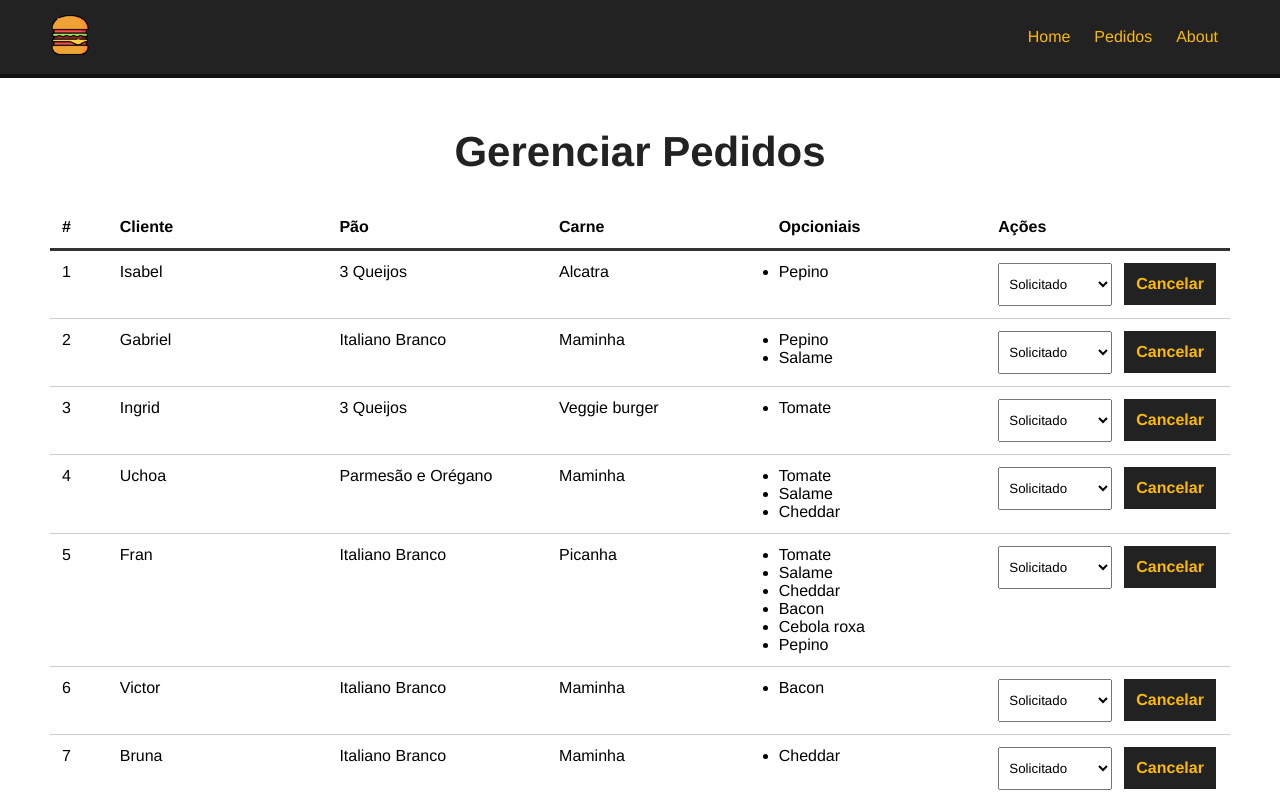
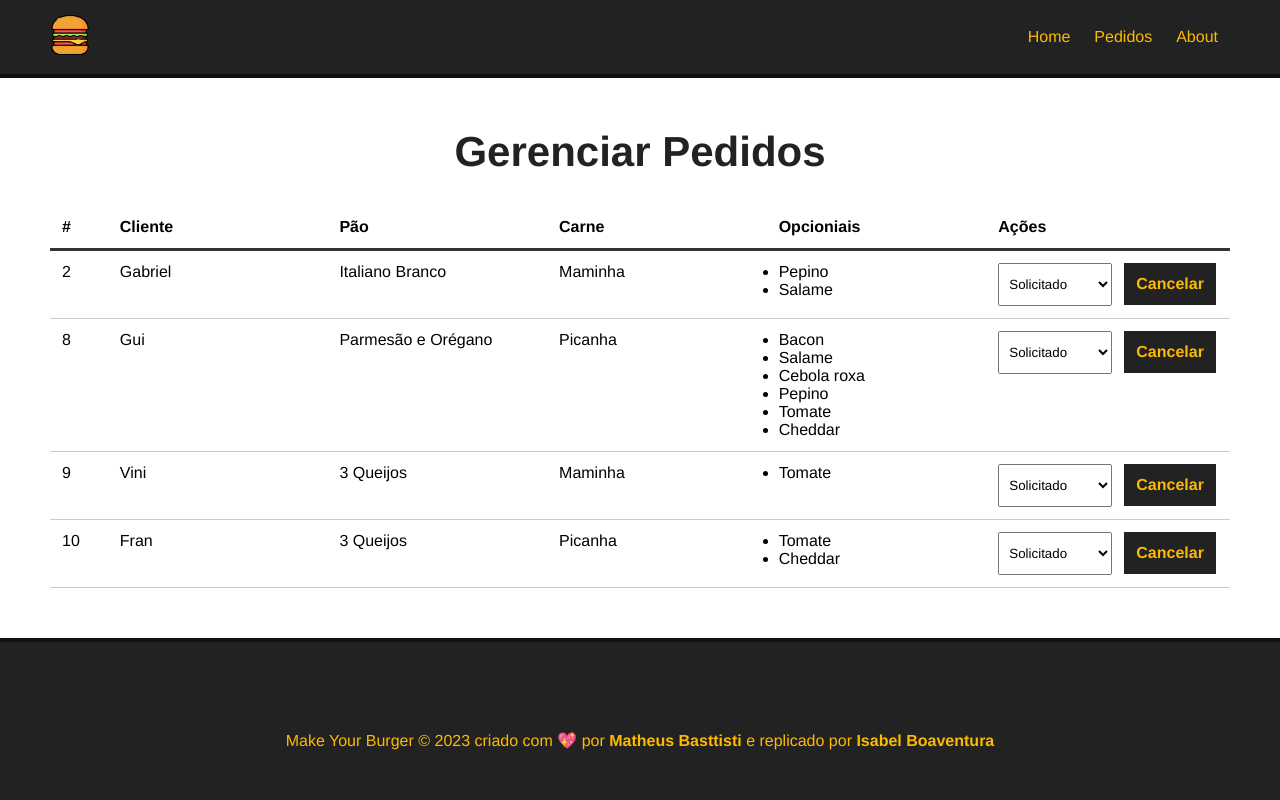
Before and after one commit to IsabelBoaventura/VueJs, a Vue app in the folder MatheusBasttisti/make_your_burger/: page /pedidos in a window 1280 px wide. Shown: the top 800 px of the page. Built offline with nearby package versions, Linux system fonts and the light colour scheme; data requests are answered from the project's data file.

Commit message:
Finalizando a aula 31

```diff
--- a/MatheusBasttisti/make_your_burger/db/db.json
+++ b/MatheusBasttisti/make_your_burger/db/db.json
@@ -75,19 +75,13 @@
     {
       "id": 3,
       "tipo": "Finalizado"
+    },
+    {
+      "id": 4,
+      "tipo": "Deletado"
     }
   ],
   "burgers": [
-    {
-      "nome": "Isabel ",
-      "carne": "Alcatra",
-      "pao": "3 Queijos",
-      "opicionais": [
-        "Pepino"
-      ],
-      "status": "Solicitado",
-      "id": 1
-    },
     {
       "nome": "Gabriel",
       "carne": "Maminha",
@@ -98,63 +92,6 @@
       ],
       "status": "Solicitado",
       "id": 2
-    },
-    {
-      "nome": "Ingrid",
-      "carne": "Veggie burger",
-      "pao": "3 Queijos",
-      "opicionais": [
-        "Tomate"
-      ],
-      "status": "Solicitado",
-      "id": 3
-    },
-    {
-      "nome": "Uchoa",
-      "carne": "Maminha",
-      "pao": "Parmesão e Orégano",
-      "opicionais": [
-        "Tomate",
-        "Salame",
-        "Cheddar"
-      ],
-      "status": "Solicitado",
-      "id": 4
-    },
-    {
-      "nome": "Fran",
-      "carne": "Picanha",
-      "pao": "Italiano Branco",
-      "opicionais": [
-        "Tomate",
-        "Salame",
-        "Cheddar",
-        "Bacon",
-        "Cebola roxa",
-        "Pepino"
-      ],
-      "status": "Solicitado",
-      "id": 5
-    },
-    {
-      "nome": "Victor",
-      "carne": "Maminha",
-      "pao": "Italiano Branco",
-      "opicionais": [
-        "Bacon"
-      ],
-      "status": "Solicitado",
-      "id": 6
-    },
-    {
-      "nome": "Bruna",
-      "carne": "Maminha",
-      "pao": "Italiano Branco",
-      "opicionais": [
-        "Cheddar"
-      ],
-      "status": "Solicitado",
-      "id": 7
     },
     {
       "nome": "Gui",
@@ -180,6 +117,17 @@
       ],
       "status": "Solicitado",
       "id": 9
+    },
+    {
+      "nome": "Fran",
+      "carne": "Picanha",
+      "pao": "3 Queijos",
+      "opicionais": [
+        "Tomate",
+        "Cheddar"
+      ],
+      "status": "Solicitado",
+      "id": 10
     }
   ]
 }
--- a/MatheusBasttisti/make_your_burger/src/components/Dashboard.vue
+++ b/MatheusBasttisti/make_your_burger/src/components/Dashboard.vue
@@ -28,7 +28,7 @@
                         <option value="">Situação</option>
                         <option v-for="s in status" :key="s.id" value="s.tipo" :selected="burger.status == s.tipo" >{{ s.tipo }}</option>
                     </select>
-                    <button class="delete-btn">Cancelar</button>
+                    <button class="delete-btn" @click="deleteBurger(burger.id)" >Cancelar</button>
 
                 </div>
             </div>
@@ -69,6 +69,16 @@
 
            // console.log( this.status);
 
+        },
+        async deleteBurger(id){
+            console.log(id);
+            const req = await fetch(`http://localhost:3000/burgers/${id}`, { method: "DELETE"});
+
+            const res = await req.json();
+
+            //msg de pedido deletado
+
+            this.getPedidos();
         }
     },
     mounted(){
```
Also changed, not shown: 1 other file (tests, documents, lock files or other folders).
